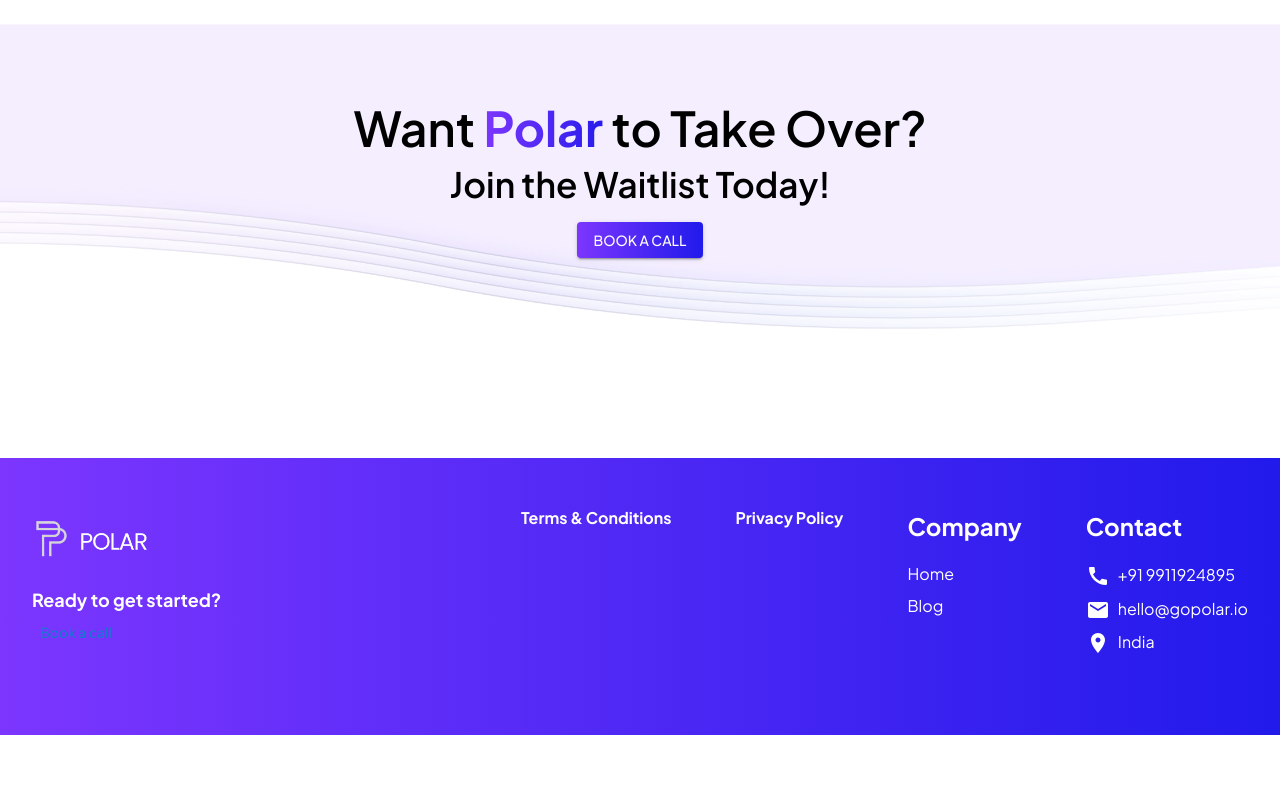
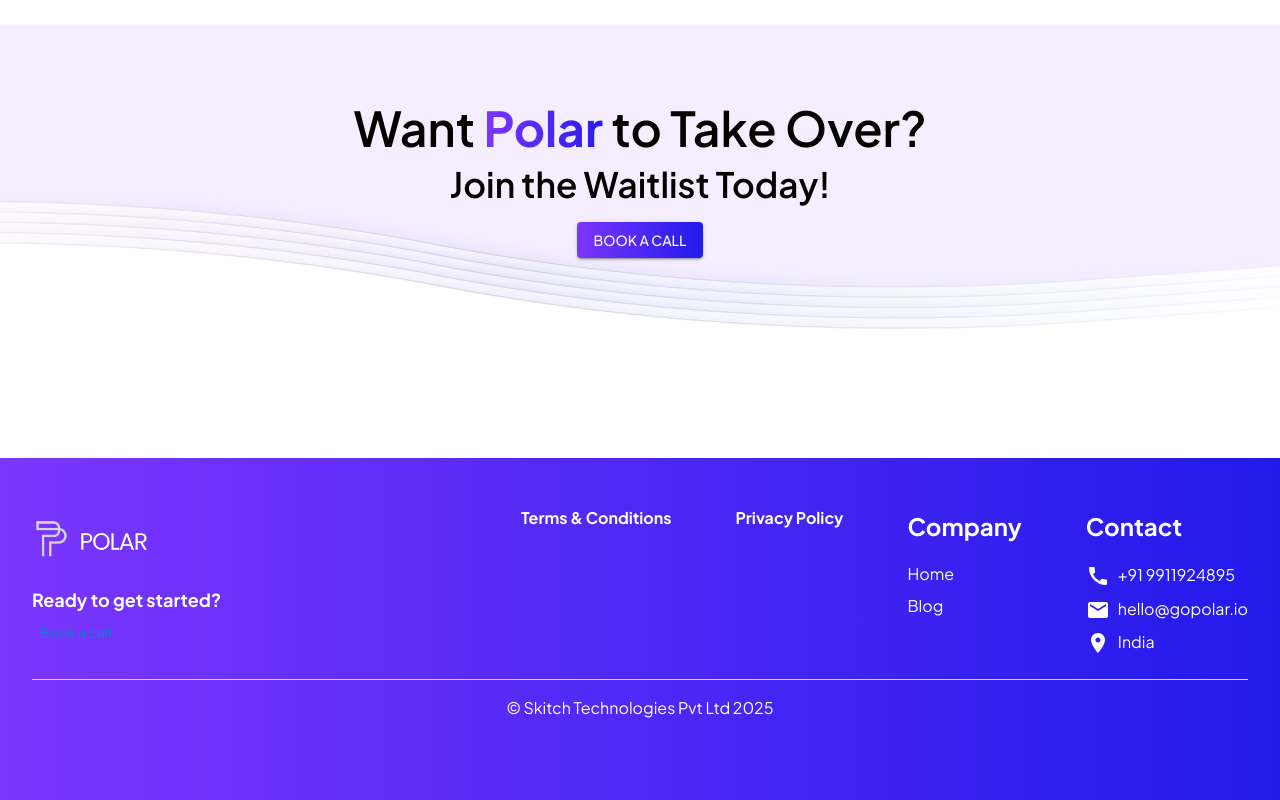
Before and after one commit to Dhruv108-ui/polaroldlanding, a Next.js app: page / in a window 1280 px wide. Shown: the part 4209-5009 px from the top of the page. Before the commit the page ends 4944 px from the top, so only its background shows below. Built offline with nearby package versions, Linux system fonts and the light colour scheme; no server answers.

Commit message:
Update Footer.jsx

```diff
--- a/src/components/Layout/Footer.jsx
+++ b/src/components/Layout/Footer.jsx
@@ -5,22 +5,20 @@
 import LocationOnIcon from '@mui/icons-material/LocationOn';
 import { Button } from '@mui/material';
 import Link from 'next/link';
-const Footer = ({openContact}) => {
 
+const Footer = ({ openContact }) => {
     return (
         <>
-            <footer className=" text-white px-8 pt-10 sm:pt-12 pb-14 sm:pb-20" style={{background: "var(--Linear, linear-gradient(270deg, #211AEB 0%, #7C36FE 100%))"}}>
+            <footer className="text-white px-8 pt-10 sm:pt-12 pb-14 sm:pb-20" style={{ background: "var(--Linear, linear-gradient(270deg, #211AEB 0%, #7C36FE 100%))" }}>
                 <div className="container mx-auto flex flex-wrap justify-between items-center">
                     {/* Logo and Call to Action */}
                     <div className="flex flex-col space-y-4">
                         <div className="flex items-center space-x-2">
-                            {/* Replace with your logo */}
                             <img src="/logo-white.png" alt="Polarr Logo" className="h-[60px]" />
-
                         </div>
                         <div>
                             <h2 className="text-lg">Ready to get started?</h2>
-                            <Button className="mt-6 bg-white text-black py-2 px-8 rounded-md hover:bg-gray-200 font-[500]" href='https://calendly.com/vidisha-gopolar/30min' target='blank' sx={{textTransform:"none"}}>
+                            <Button className="mt-6 bg-white text-black py-2 px-8 rounded-md hover:bg-gray-200 font-[500]" href='https://calendly.com/vidisha-gopolar/30min' target='blank' sx={{ textTransform: "none" }}>
                                 Book a call
                             </Button>
                         </div>
@@ -30,17 +28,10 @@
                     <div className="flex flex-col sm:flex-row sm:space-x-16 mt-8 sm:mt-0 gap-6 sm:gap-0">
                         <div className="flex flex-col space-y-2">
                             <Link href="/terms-and-conditions" className="hover:underline font-bold">Terms & Conditions</Link>
-
-
-
                         </div>
                         <div className="flex flex-col space-y-2">
-                        <Link href="/privacy-policy" className="hover:underline font-bold">Privacy Policy</Link>
-
-
-
+                            <Link href="/privacy-policy" className="hover:underline font-bold">Privacy Policy</Link>
                         </div>
-
                         <div className="flex flex-col space-y-2">
                             <h3 className="font-bold sm:mb-2">Company</h3>
                             <a href="#" className="hover:underline">Home</a>
@@ -49,19 +40,23 @@
                         <div className="flex flex-col space-y-2">
                             <h3 className="font-bold sm:mb-2">Contact</h3>
                             <div className="flex items-center space-x-2">
-                                <span><CallIcon/></span>
+                                <span><CallIcon /></span>
                                 <a href="tel:+919911924895" className="hover:underline">+91 9911924895</a>
                             </div>
                             <div className="flex items-center space-x-2">
-                                <span><EmailIcon/> </span>
+                                <span><EmailIcon /></span>
                                 <a href="mailto:hello@gobolar.io" className="hover:underline">hello@gopolar.io</a>
                             </div>
                             <div className="flex items-center space-x-2">
-                                <span><LocationOnIcon/></span>
+                                <span><LocationOnIcon /></span>
                                 <span>India</span>
                             </div>
                         </div>
                     </div>
+                </div>
+                {/* Copyright Line */}
+                <div className="text-center text-white mt-6 pt-4 border-t border-gray-300">
+                    <p>© Skitch Technologies Pvt Ltd 2025</p>
                 </div>
             </footer>
         </>
```
